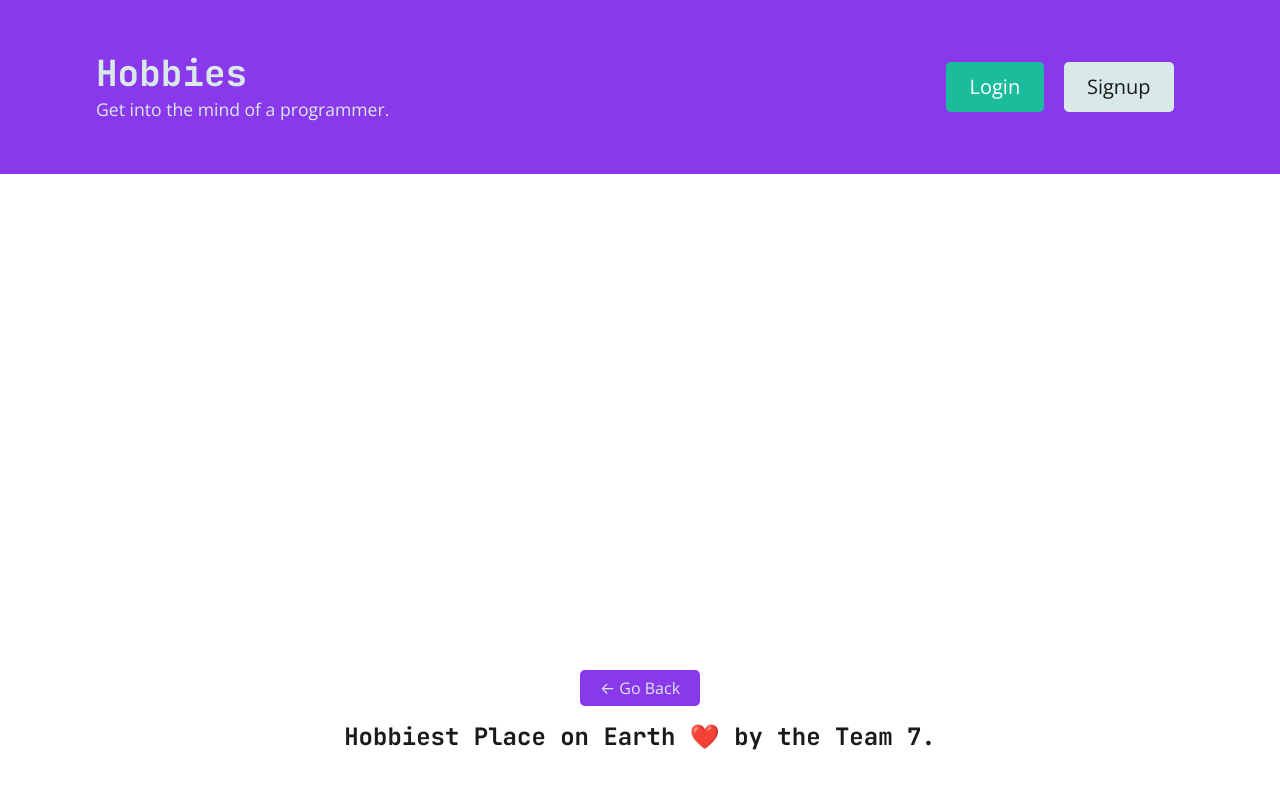
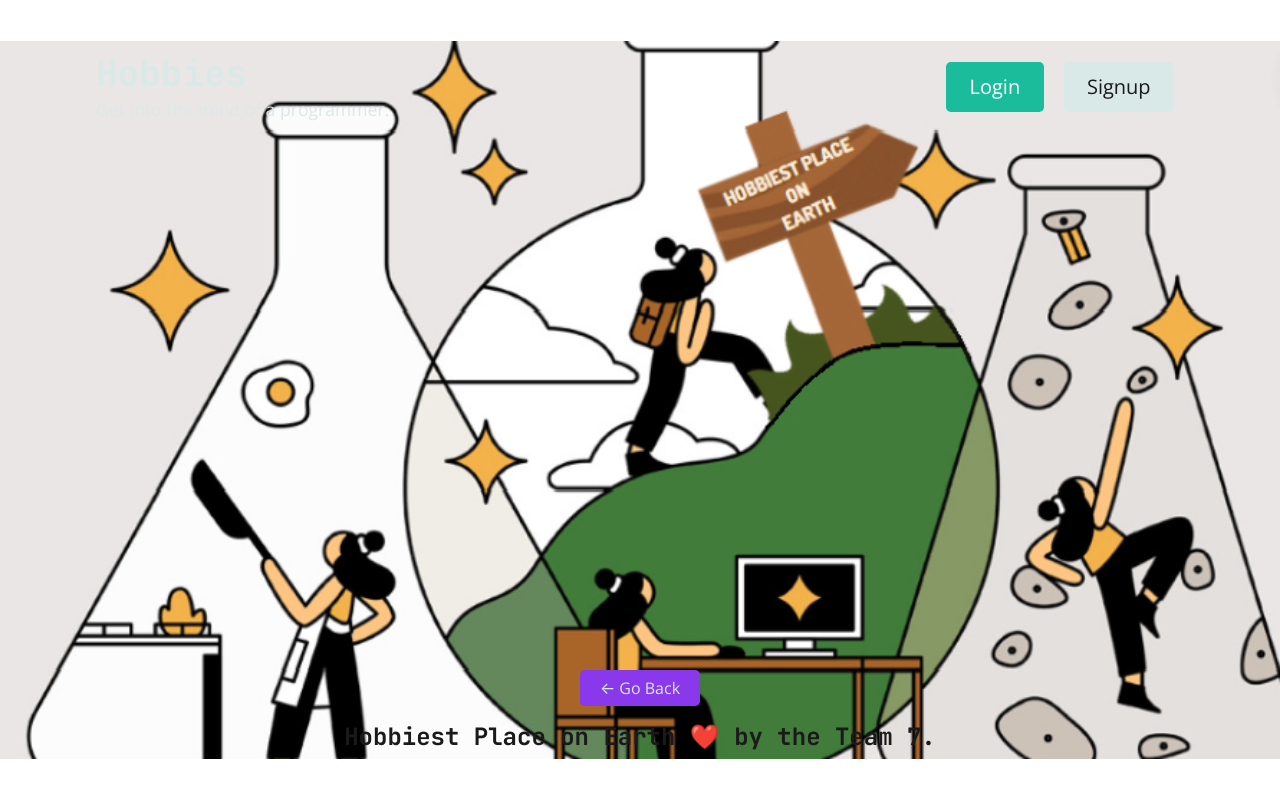
Before and after one commit to j-pohahau5/Hobbist-Place-on-Earth, a React (Create React App) app in the folder client/: page /hobbies/1 in a window 1280 px wide. Built offline with nearby package versions, Linux system fonts and the light colour scheme.

Commit message:
added background

```diff
--- a/client/src/index.css
+++ b/client/src/index.css
@@ -11,6 +11,10 @@
  */
 html {
   line-height: 1.15;
+  background-image: url("./images/top.png");
+  background-repeat: no-repeat;
+  background-size: 100%;
+  background-position: center;
   /* 1 */
   -webkit-text-size-adjust: 100%;
   /* 2 */
@@ -926,7 +930,7 @@ a:hover {
 
 /* BACKGROUND UTILS */
 .bg-primary {
-  background-color: #8938ec !important;
+  /* background-color: #8938ec !important; */
 }
 
 .bg-info {
@@ -1340,11 +1344,13 @@ label form [type='radio'] {
 .col-12 {
   flex: 0 0 100%;
   max-width: 100%;
-  border-radius: 15px;
-  border-color: #4cc9f0;
-  padding: 20px;
-  background-color: #4cc9f0;
-  color: #0D3B66;
+  border-radius: 50px;
+  border-color: #bb8cf6;
+  padding: 5px;
+  background-color: #8938ec;
+  background-color: ;
+  color: #070a0b;
+  text-align: center;
 }
 
 /* col-sm */
```
Also changed, not shown: client/src/images/top.png (added), 22 other files (tests, documents, lock files or other folders).
